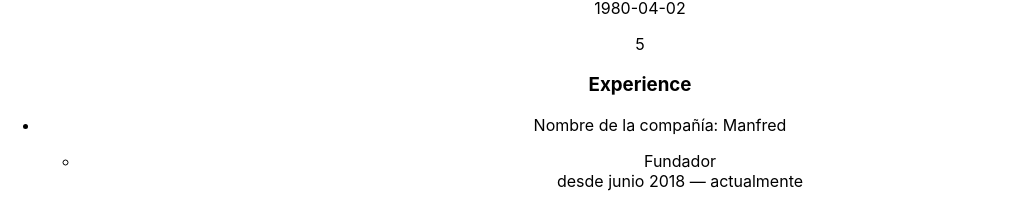
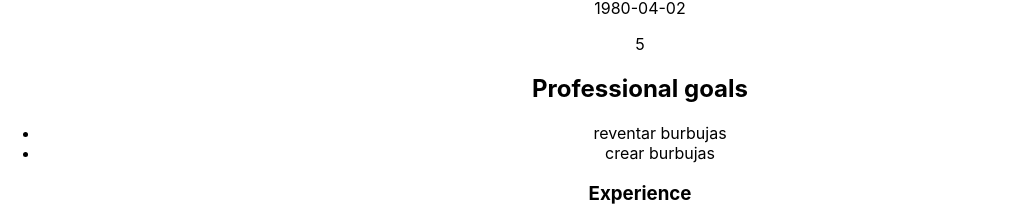
Before and after one commit to sayheylaura/manfred-awesomic-cv, a React (Create React App) app: page / in a window 1280 px wide. Shown: the part 284-495 px from the top of the page, without its empty margins (0-1014 px from the left). Built offline with nearby package versions, Linux system fonts and the light colour scheme; the HTML template or start-up script is replaced by a standard one.

Commit message:
Create ProfessionalGoals component

```diff
--- a/src/components/Author/index.js
+++ b/src/components/Author/index.js
@@ -1,12 +1,18 @@
-import React, { Component } from "react";
+import React, { Component, Fragment } from "react";
 import PropTypes from "prop-types";
 import Profile from "../Profile";
+import ProfessionalGoals from "../ProfessionalGoals";
 
 class Author extends Component {
   render() {
     const { sampleAuthor } = this.props;
     return (
-      <Profile sampleProfile={sampleAuthor.profile} />
+      <Fragment>
+        <Profile sampleProfile={sampleAuthor.profile} />
+        <ProfessionalGoals
+          sampleProfessionalGoals={sampleAuthor.professionalGoals}
+        />
+      </Fragment>
       // Instancia:
       // - Intro
       // - ProfessionalGoals
--- /dev/null
+++ b/src/components/ProfessionalGoals/index.js
@@ -0,0 +1,28 @@
+import React, { Component } from "react";
+import PropTypes from "prop-types";
+
+class ProfessionalGoals extends Component {
+  render() {
+    const { sampleProfessionalGoals } = this.props;
+    return (
+      <div className="professional-goals__wrapper">
+        <h2 className="professional-goals__title">Professional goals</h2>
+        <ul className="professional-goals__list">
+          {sampleProfessionalGoals.map((item, index) => {
+            return (
+              <li key={index} className="professional-goals__item">
+                {item}
+              </li>
+            );
+          })}
+        </ul>
+      </div>
+    );
+  }
+}
+
+ProfessionalGoals.propTypes = {
+  sampleProfessionalGoals: PropTypes.array.isRequired
+};
+
+export default ProfessionalGoals;
--- a/src/services/sample_2.json
+++ b/src/services/sample_2.json
@@ -5,7 +5,9 @@
         "name": "David Bonilla",
         "image": "",
         "birthday": "1980-04-02",
-          "publicLinks": [""],
+        "publicLinks": [
+          ""
+        ],
         "roles": [
           "project manager"
         ],
@@ -14,7 +16,8 @@
     ],
     "intro": "Llevo casi dos décadas desarrollando software, ocupando puestos a lo largo de toda la cadena de valor -programacion, diseño de producto, marketing, ventas y gestión de equipos, departamentos y empresas- pero creo que el rol donde se cruzan mi vocación, mis habilidades y las necesidades de la mayoría de las empresas es en la gestión de equipos y proyectos de construcción de activos digitales.",
     "professionalGoals": [
-        ""
+      "reventar burbujas",
+      "crear burbujas"
     ],
     "transportableSkills": [
       ""
```
Lines whose indentation alone changed are shown as unchanged.
